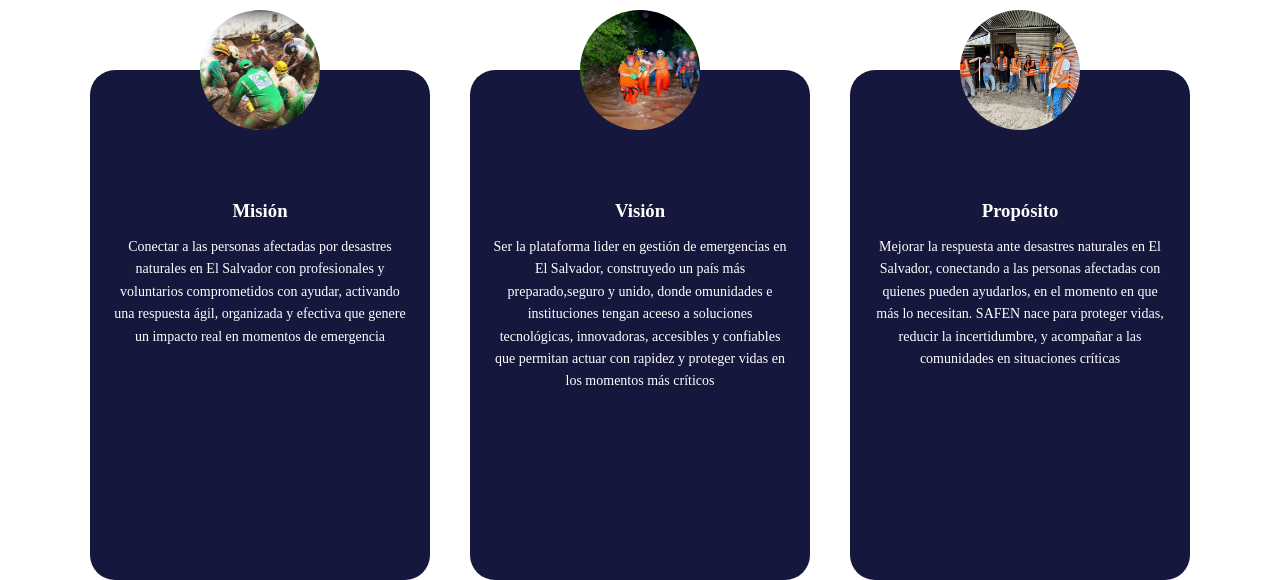
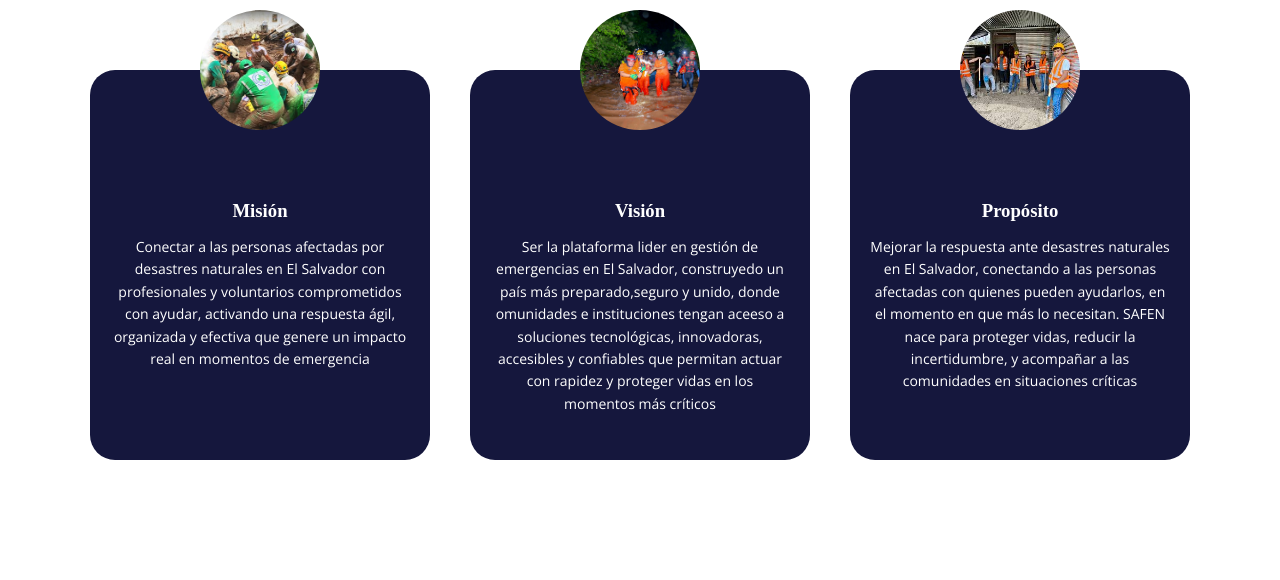
Before and after one commit to diegorllq/ProyectoSafen, a PHP site: page / in a window 1280 px wide. Shown: the part 1137-1717 px from the top of the page. After the commit the page ends 1597 px from the top, so only its background shows below. Run offline with PHP 8.4, Linux system fonts and the light colour scheme.

Commit message:
terminado etapa 2 css

```diff
--- a/SAFEN/css/style.css
+++ b/SAFEN/css/style.css
@@ -172,7 +172,7 @@ header{
   border-radius: 25px;
   position: relative;
   text-align: center;
-  height: 420px
+  height: 300px;
 
 }
 .card img {
@@ -205,4 +205,5 @@ margin-top: 70px;
 .card p {
   font-size: 14px;
   line-height: 1.6;
+  font-family: 'Open Sans', sans-serif;
 }
```
